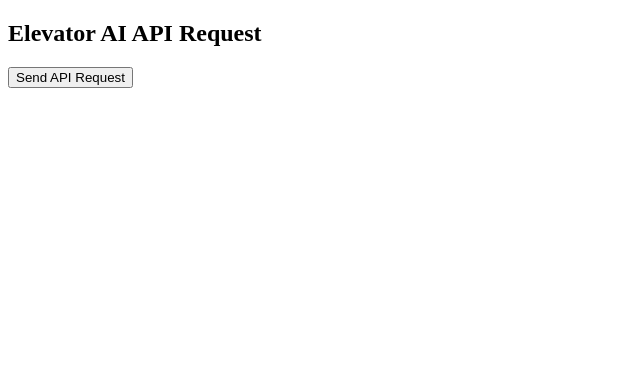
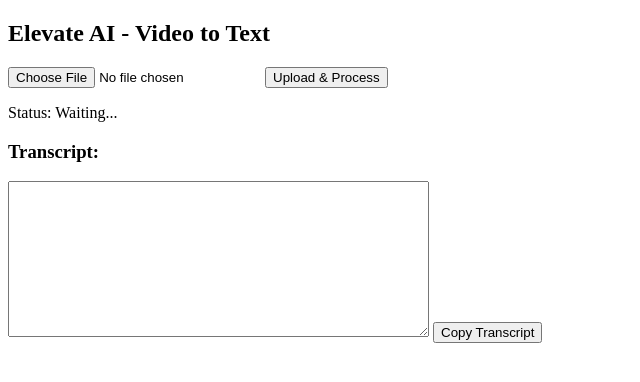
Before and after one commit to xJustCx/vtt, a plain HTML site: page index.html in a window 1280 px wide. Shown: the whole page, without its empty margins (0-640 px from the left). Drawn offline with Linux system fonts and the light colour scheme.

Commit message:
Add files via upload
Signed-off-by: xJustCx <166032863+xJustCx@users.noreply.github.com>

```diff
--- a/index.html
+++ b/index.html
@@ -1,44 +1,104 @@
 <!DOCTYPE html>
-<html>
-  <head>
-    <title>Elevator AI API Request</title>
+<html lang="en">
+<head>
+    <meta charset="UTF-8">
+    <meta name="viewport" content="width=device-width, initial-scale=1.0">
+    <title>Elevate AI - Video to Text</title>
+</head>
+<body>
+    <h2>Elevate AI - Video to Text</h2>
+
+    <!-- File Upload -->
+    <input type="file" id="videoInput" accept="video/*">
+    <button onclick="processVideo()">Upload & Process</button>
+
+    <p id="status">Status: Waiting...</p>
+
+    <!-- Transcript Output -->
+    <h3>Transcript:</h3>
+    <textarea id="transcript" rows="10" cols="50" readonly></textarea>
+    <button onclick="copyText()">Copy Transcript</button>
+
     <script>
-      function sendRequest() {
-        var myHeaders = new Headers();
-        myHeaders.append("Content-Type", "application/json");
-        myHeaders.append("X-API-Token", "{31c9856c-ffbf-460d-8f09-438d87780a12}"); // Replace with actual token
+        const baseUrl = "https://api.elevateai.com/v1/interactions";  // Corrected API Base URL
+        const apiToken = "YOUR_API_TOKEN_HERE";  // Replace with your API key
 
-        var raw = JSON.stringify({
-          "type": "audio",
-          "languageTag": "auto",
-          "vertical": "default",
-          "model": "echo",
-          "audioTranscriptionMode": "highAccuracy",
-          "originalFileName": "ABC00012.wav",
-          "includeAiResults": true,
-          "metadata": "{Your JSON metadata payload}"
-        });
+        async function processVideo() {
+            let fileInput = document.getElementById("videoInput");
+            if (fileInput.files.length === 0) {
+                alert("Please select a video file.");
+                return;
+            }
 
-        var requestOptions = {
-          method: 'POST',
-          headers: myHeaders,
-          body: raw,
-          redirect: 'follow'
-        };
+            let file = fileInput.files[0];
 
-        fetch("https://api.elevateai.com/v1/interactions", requestOptions)
-          .then(response => response.json()) // Convert response to JSON
-          .then(result => {
-            console.log(result);
-            document.getElementById("response").innerText = JSON.stringify(result, null, 2);
-          })
-          .catch(error => console.log('Error:', error));
-      }
+            document.getElementById("status").innerText = "Uploading...";
+
+            try {
+                // Step 1: Declare the interaction
+                let declareResponse = await fetch(`${baseUrl}/declare`, {
+                    method: "POST",
+                    headers: {
+                        "Authorization": `Bearer ${apiToken}`,
+                        "Content-Type": "application/json"
+                    },
+                    body: JSON.stringify({
+                        language: "en-us",
+                        model: "default",
+                        accuracy: "highAccuracy"
+                    })
+                });
+                let declareData = await declareResponse.json();
+                let interactionId = declareData.id;
+
+                // Step 2: Upload Video File
+                let formData = new FormData();
+                formData.append("file", file);
+
+                let uploadResponse = await fetch(`${baseUrl}/upload/${interactionId}`, {
+                    method: "POST",
+                    headers: {
+                        "Authorization": `Bearer ${apiToken}`
+                    },
+                    body: formData
+                });
+
+                if (!uploadResponse.ok) throw new Error("Upload failed");
+
+                document.getElementById("status").innerText = "Processing...";
+
+                // Step 3: Poll for Processing Completion
+                while (true) {
+                    let statusResponse = await fetch(`${baseUrl}/status/${interactionId}`, {
+                        headers: { "Authorization": `Bearer ${apiToken}` }
+                    });
+                    let statusData = await statusResponse.json();
+
+                    if (statusData.status === "processed") break;
+                    await new Promise(r => setTimeout(r, 30000)); // Check every 30 seconds
+                }
+
+                // Step 4: Get Transcript
+                let transcriptResponse = await fetch(`${baseUrl}/transcripts/${interactionId}?full=true`, {
+                    headers: { "Authorization": `Bearer ${apiToken}` }
+                });
+                let transcripts = await transcriptResponse.text();
+
+                // Display results
+                document.getElementById("status").innerText = "Processing Complete!";
+                document.getElementById("transcript").value = transcripts;
+
+            } catch (error) {
+                document.getElementById("status").innerText = "Error: " + error.message;
+            }
+        }
+
+        function copyText() {
+            let transcriptBox = document.getElementById("transcript");
+            transcriptBox.select();
+            document.execCommand("copy");
+            alert("Transcript copied!");
+        }
     </script>
-  </head>
-  <body>
-    <h2>Elevator AI API Request</h2>
-    <button onclick="sendRequest()">Send API Request</button>
-    <pre id="response"></pre>
-  </body>
+</body>
 </html>
```
